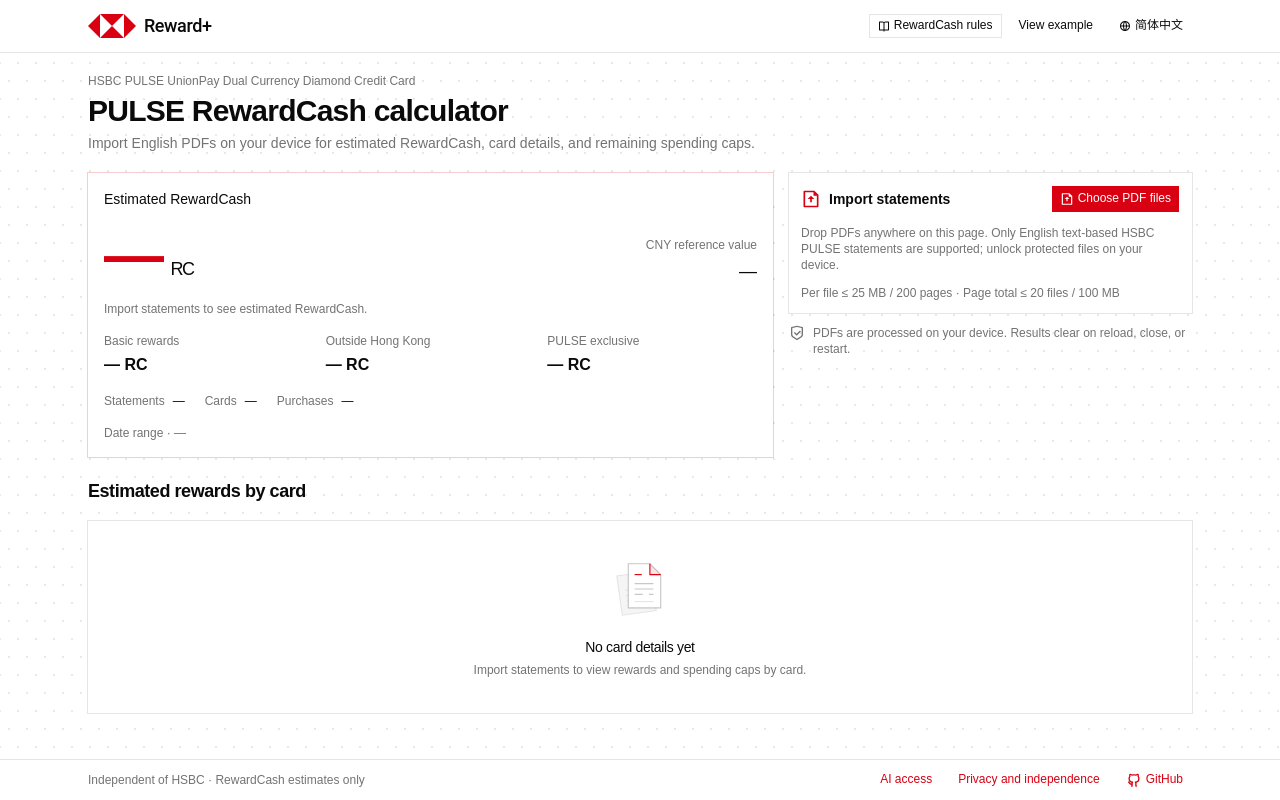
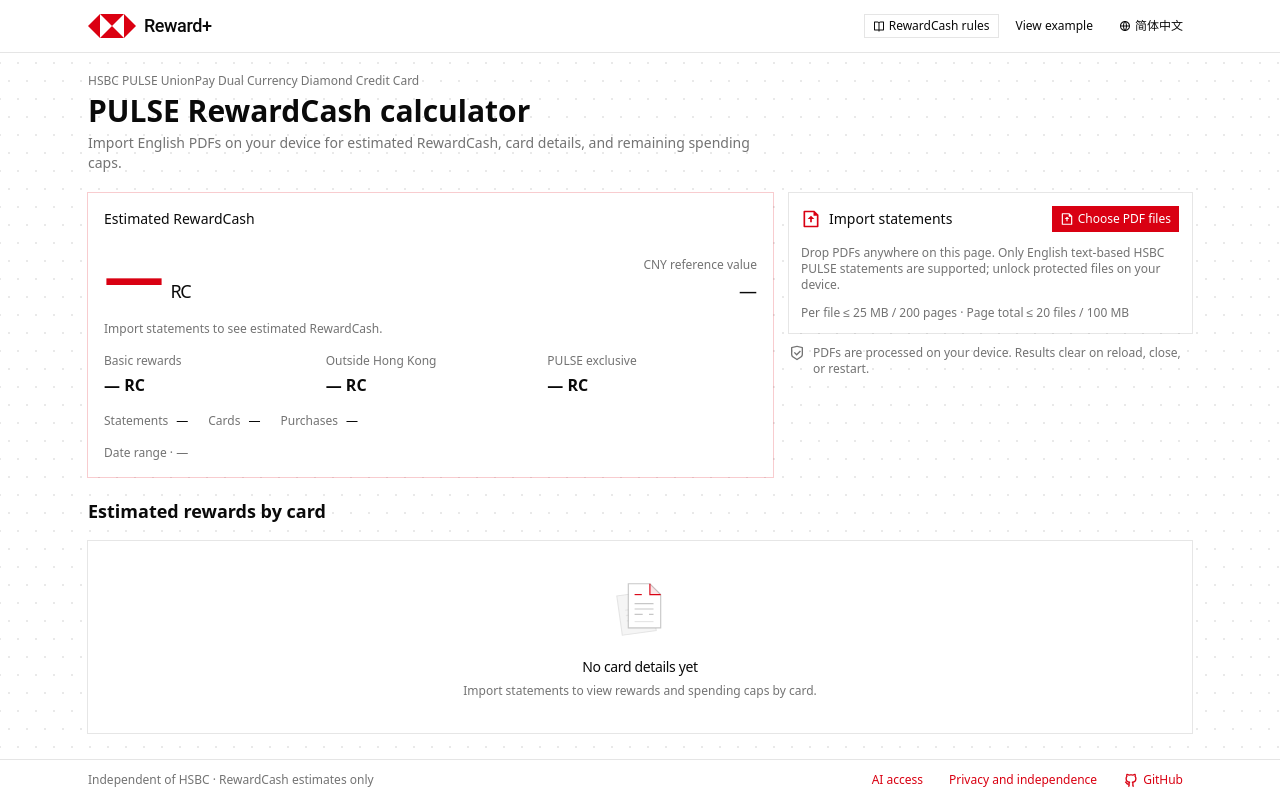
Before and after one commit to Lmmmmmm-bb/hsbc-rewards, a React (Vite) app: page / in a window 1280 px wide. Built offline with nearby package versions, Linux system fonts and the light colour scheme; a web font is replaced by a local one.

Commit message:
style(ui): unify typography and balance reward and import spacing

```diff
--- a/src/features/cashback/CashbackPage.tsx
+++ b/src/features/cashback/CashbackPage.tsx
@@ -68,7 +68,7 @@ export function CashbackPage({
           <p className="text-xs font-medium text-muted-foreground">
             {t('cashback.subtitle')}
           </p>
-          <h1 className="text-3xl font-semibold tracking-tight">
+          <h1 className="text-3xl font-semibold">
             {t(hasResults ? 'cashback.title' : 'cashback.emptyTitle')}
           </h1>
           {!hasResults && (
--- a/src/features/cashback/FxReference.tsx
+++ b/src/features/cashback/FxReference.tsx
@@ -22,7 +22,7 @@ export function FxReference({
   return (
     <section
       data-fx-reference
-      className="space-y-2 text-xs"
+      className="space-y-3 text-xs"
       aria-label={t('fx.title')}
     >
       <div className="flex flex-wrap items-center justify-between gap-2">
--- a/src/features/cashback/RewardBreakdown.tsx
+++ b/src/features/cashback/RewardBreakdown.tsx
@@ -44,7 +44,7 @@ export function RewardBreakdown({
       }
     >
       <div className="flex flex-wrap items-baseline justify-between gap-2">
-        <h2 className="text-lg font-semibold tracking-tight">
+        <h2 className="text-lg font-semibold">
           {period
             ? `${t(period.half === 1 ? 'period.h1' : 'period.h2', { year: period.year })} · ${t('cashback.breakdown')}`
             : t('cashback.breakdown')}
--- a/src/features/cashback/RewardCaps.tsx
+++ b/src/features/cashback/RewardCaps.tsx
@@ -13,7 +13,7 @@ export function RewardCaps({ pools }: { pools: readonly ResultPool[] }) {
       data-period-caps
     >
       <div className="flex flex-col gap-1">
-        <h3 className="font-semibold">{t('card.caps')}</h3>
+        <h3 className="font-medium">{t('card.caps')}</h3>
         <p className="text-xs text-muted-foreground">{t('rewards.imported')}</p>
       </div>
       {!pools.length && (
--- a/src/features/cashback/RewardCard.tsx
+++ b/src/features/cashback/RewardCard.tsx
@@ -65,7 +65,7 @@ export function RewardCard({
           </p>
         </div>
       </CardHeader>
-      <CardContent className="flex min-w-0 flex-col gap-4">
+      <CardContent className="flex min-w-0 flex-col gap-3">
         <dl className="grid grid-cols-1 gap-4 @lg/reward:grid-cols-3">
           {card.tiers.map(
             ({ tier, rateBasisPoints, eligibleSpend, knownMicroRc }) => (
--- a/src/features/cashback/RewardReasons.tsx
+++ b/src/features/cashback/RewardReasons.tsx
@@ -35,7 +35,7 @@ export function RewardReasons({
     reasons: TierDetails[number]['reasons'],
     component: RewardTier,
   ) => (
-    <ul className="flex flex-col gap-2">
+    <ul className="flex flex-col gap-1">
       {reasons.map(({ code, count }) => (
         <li key={code} className="flex items-start justify-between gap-3">
           <Button
@@ -60,7 +60,7 @@ export function RewardReasons({
             {children}
             {shared.length > 0 && (
               <section className="flex min-w-0 flex-col gap-2">
-                <h4 className="text-xs font-semibold text-foreground">
+                <h4 className="text-xs font-medium text-foreground">
                   {t('reasons.common')}
                 </h4>
                 {list(shared, 'basic')}
@@ -71,7 +71,7 @@ export function RewardReasons({
 
               return (
                 <section key={tier} className="flex flex-col gap-2">
-                  <h4 className="text-xs font-semibold text-foreground">
+                  <h4 className="text-xs font-medium text-foreground">
                     {t(`rewards.${tier}`)}
                   </h4>
                   {specific.length ? (
--- a/src/features/import/components/CardRoleReview.tsx
+++ b/src/features/import/components/CardRoleReview.tsx
@@ -18,7 +18,7 @@ export function CardRoleReview({
   return (
     <section className="flex flex-col gap-4" aria-labelledby={`${id}-title`}>
       <div className="flex flex-col gap-1">
-        <h3 id={`${id}-title`} className="text-sm font-semibold">
+        <h3 id={`${id}-title`} className="text-sm font-medium">
           {t('pdf.cards.title')}
         </h3>
         <p className="text-xs text-muted-foreground">{t('pdf.cards.hint')}</p>
--- a/src/features/import/components/FileStatusRow.tsx
+++ b/src/features/import/components/FileStatusRow.tsx
@@ -62,7 +62,7 @@ export function FileStatusRow({
             </p>
           )}
           {(item.status === 'reading' || item.status === 'parsing') && (
-            <div role="status" className="space-y-1">
+            <div role="status" className="space-y-2">
               <Progress
                 value={
                   item.status === 'parsing' || !item.totalPages
--- a/src/features/import/components/LocalPdfImport.tsx
+++ b/src/features/import/components/LocalPdfImport.tsx
@@ -25,7 +25,7 @@ export function LocalPdfImport({
             className="size-5 text-primary"
             aria-hidden="true"
           />
-          <h2 className="text-sm font-semibold">{t('import.dropTitle')}</h2>
+          <h2 className="text-sm font-medium">{t('import.dropTitle')}</h2>
         </div>
         <PdfFilePicker
           label={t('pdf.choose')}
--- a/src/index.css
+++ b/src/index.css
@@ -56,7 +56,7 @@
 
     --font-heading: var(--font-sans);
     --font-brand: 'Roboto', 'Inter Variable', system-ui, -apple-system, BlinkMacSystemFont, 'Segoe UI', 'Helvetica Neue', Arial, sans-serif;
-    --font-sans: 'Inter Variable', sans-serif;
+    --font-sans: 'Inter Variable', ui-sans-serif, system-ui, sans-serif, 'Apple Color Emoji', 'Segoe UI Emoji', 'Segoe UI Symbol', 'Noto Color Emoji';
     --color-sidebar-ring: var(--sidebar-ring);
     --color-sidebar-border: var(--sidebar-border);
     --color-sidebar-accent-foreground: var(--sidebar-accent-foreground);
@@ -143,7 +143,7 @@ html[data-locale-startup="pending"] #root {
     @apply border-border outline-ring/50;
     }
   body {
-    @apply bg-background text-foreground;
+    @apply bg-background text-foreground antialiased;
     }
   html {
     @apply font-sans;
```
